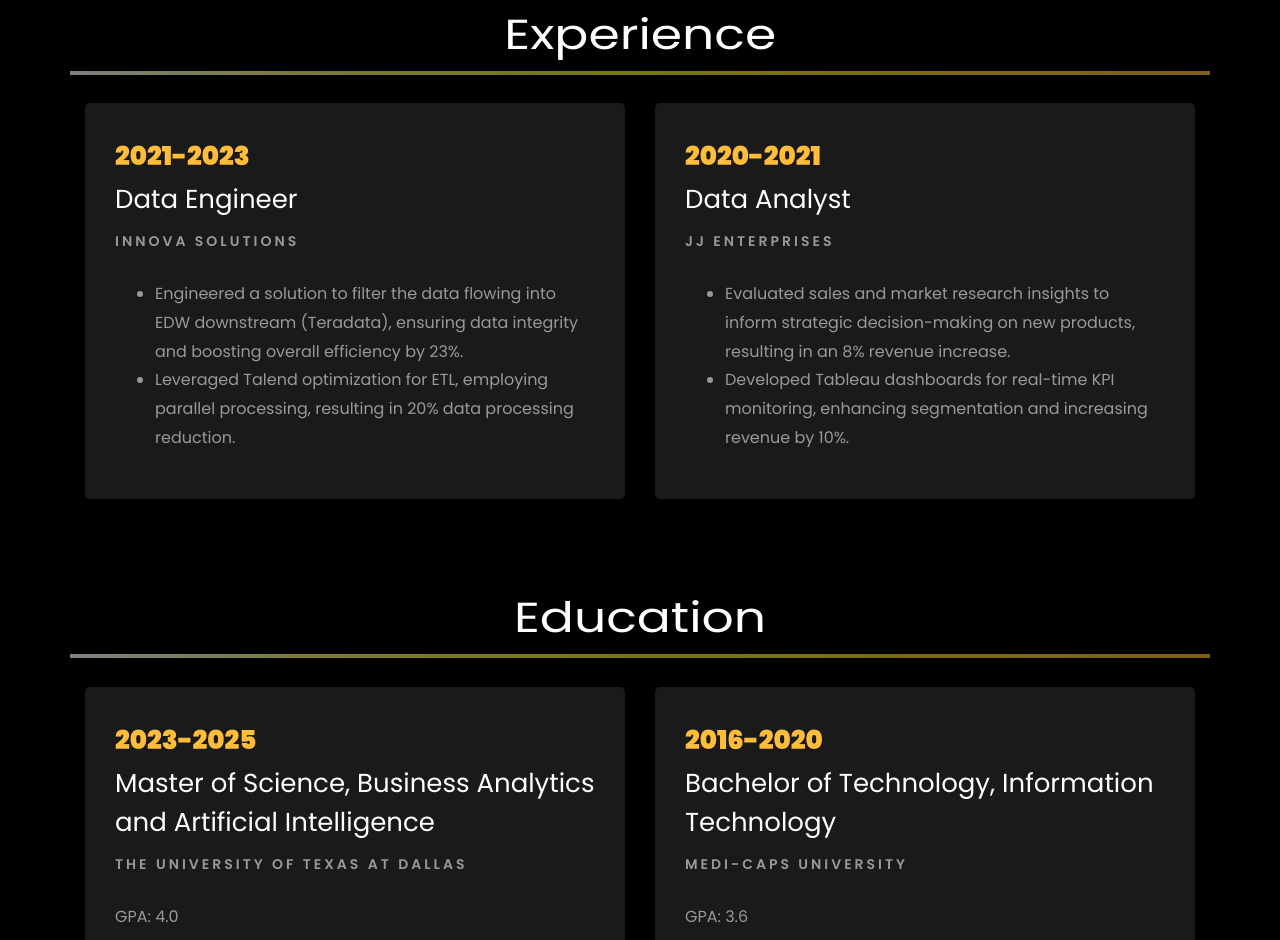
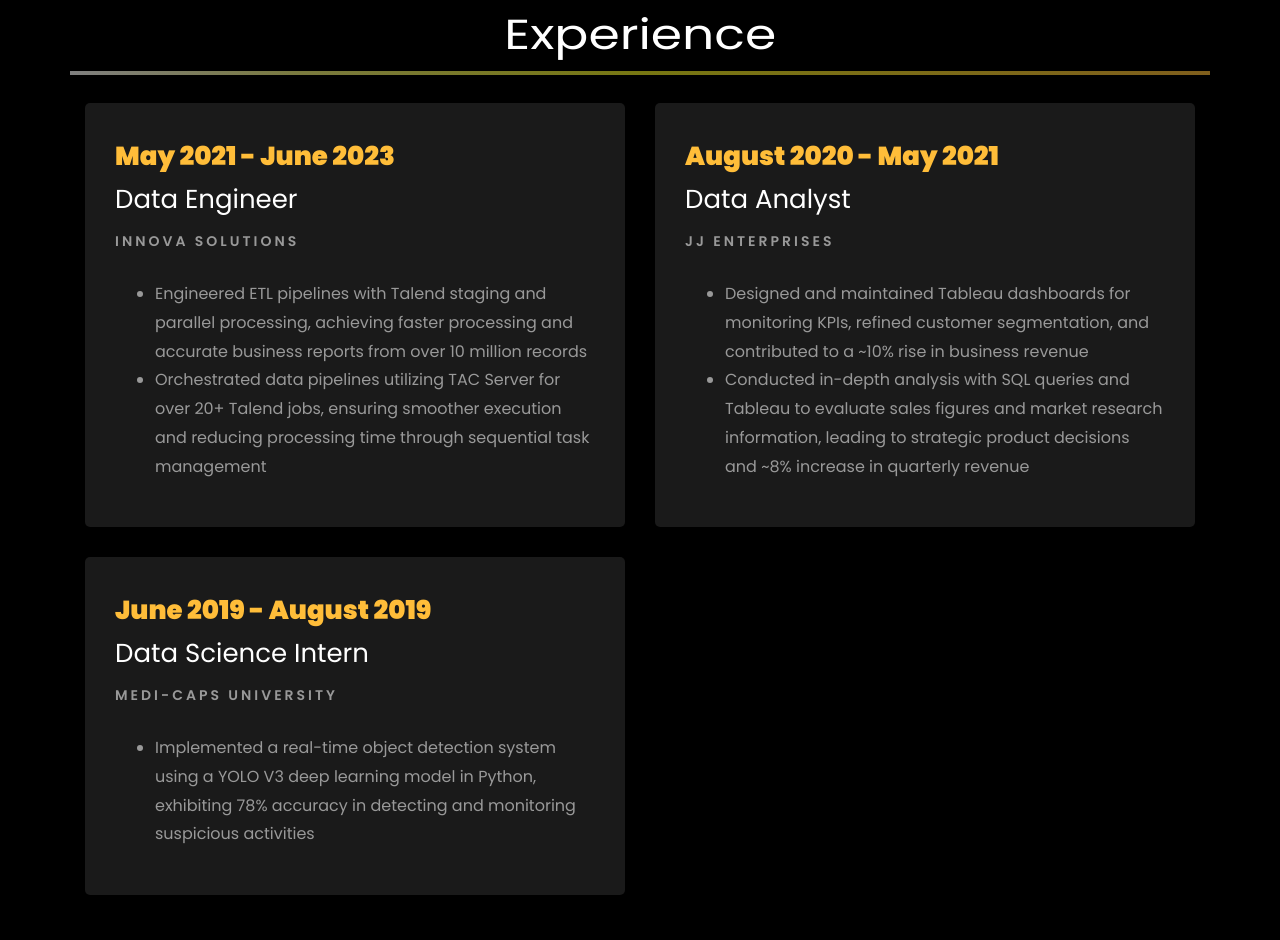
Before and after one commit to krishnaapurva/Portfolio, a plain HTML site: page index.html in a window 1280 px wide. Shown: the part 2727-3667 px from the top of the page. Drawn offline with Linux system fonts and the light colour scheme; files whose address does not match are found by name.

Commit message:
Update index.html

```diff
--- a/index.html
+++ b/index.html
@@ -368,7 +368,7 @@
 								<li>Python</li>
 								<li>R Programming</li>
 								<li>SQL</li>
-								<li>PySpark</li>
+								<li>Apache Spark</li>
 								<li>Java</li>
 							</ul>
 						</p>
@@ -386,7 +386,7 @@
 							<ul>
 								<li>PostgreSQL</li>
 								<li>MongoDB</li>
-								<li>Hive</li>
+								<li>Oracle</li>
 								<li>Teradata</li>
 								<li>MySQL</li>
 							</ul>
@@ -515,13 +515,13 @@
 		<div class="row">
 				<div class="col-md-6">
 					<div class="resume-wrap ftco-animate">
-						<span class="date">2021-2023</span>
+						<span class="date">May 2021 - June 2023</span>
 						<h2>Data Engineer</h2>
 						<span class="position">Innova Solutions</span>
 						<p class="mt-4">
 							<ul>
-								<li>Engineered a solution to filter	the data flowing into EDW downstream (Teradata), ensuring data integrity and boosting overall efficiency by 23%.</li>
-								<li>Leveraged Talend optimization for ETL, employing parallel processing, resulting in 20% data processing reduction.</li>
+								<li>Engineered ETL pipelines with Talend staging and parallel processing, achieving faster processing and accurate business reports from over 10 million records</li>
+								<li>Orchestrated data pipelines utilizing TAC Server for over 20+ Talend jobs, ensuring smoother execution and reducing processing time through sequential task management</li>
 							</ul>
 						</p>
 					</div>
@@ -530,13 +530,27 @@
 
 				<div class="col-md-6">
 					<div class="resume-wrap ftco-animate">
-						<span class="date">2020-2021</span>
+						<span class="date">August 2020 - May 2021</span>
 						<h2>Data Analyst</h2>
 						<span class="position">JJ Enterprises</span>
 						<p class="mt-4">
 							<ul>
-								<li>Evaluated sales and market research insights to inform strategic decision-making on new products, resulting in an 8% revenue increase.</li>
-								<li>Developed Tableau dashboards for real-time KPI monitoring, enhancing segmentation and increasing revenue by 10%.</li>
+								<li>Designed and maintained Tableau dashboards for monitoring KPIs, refined customer segmentation, and contributed to a ~10% rise in business revenue</li>
+								<li>Conducted in-depth analysis with SQL queries and Tableau to evaluate sales figures and market research information, leading to strategic product decisions and ~8% increase in quarterly revenue</li>
+							</ul>
+						</p>
+					</div>
+
+				</div>
+
+				<div class="col-md-6">
+					<div class="resume-wrap ftco-animate">
+						<span class="date">June 2019 - August 2019</span>
+						<h2>Data Science Intern</h2>
+						<span class="position">Medi-Caps University</span>
+						<p class="mt-4">
+							<ul>
+								<li>Implemented a real-time object detection system using a YOLO V3 deep learning model in Python, exhibiting 78% accuracy in detecting and monitoring suspicious activities</li>
 							</ul>
 						</p>
 					</div>
```
